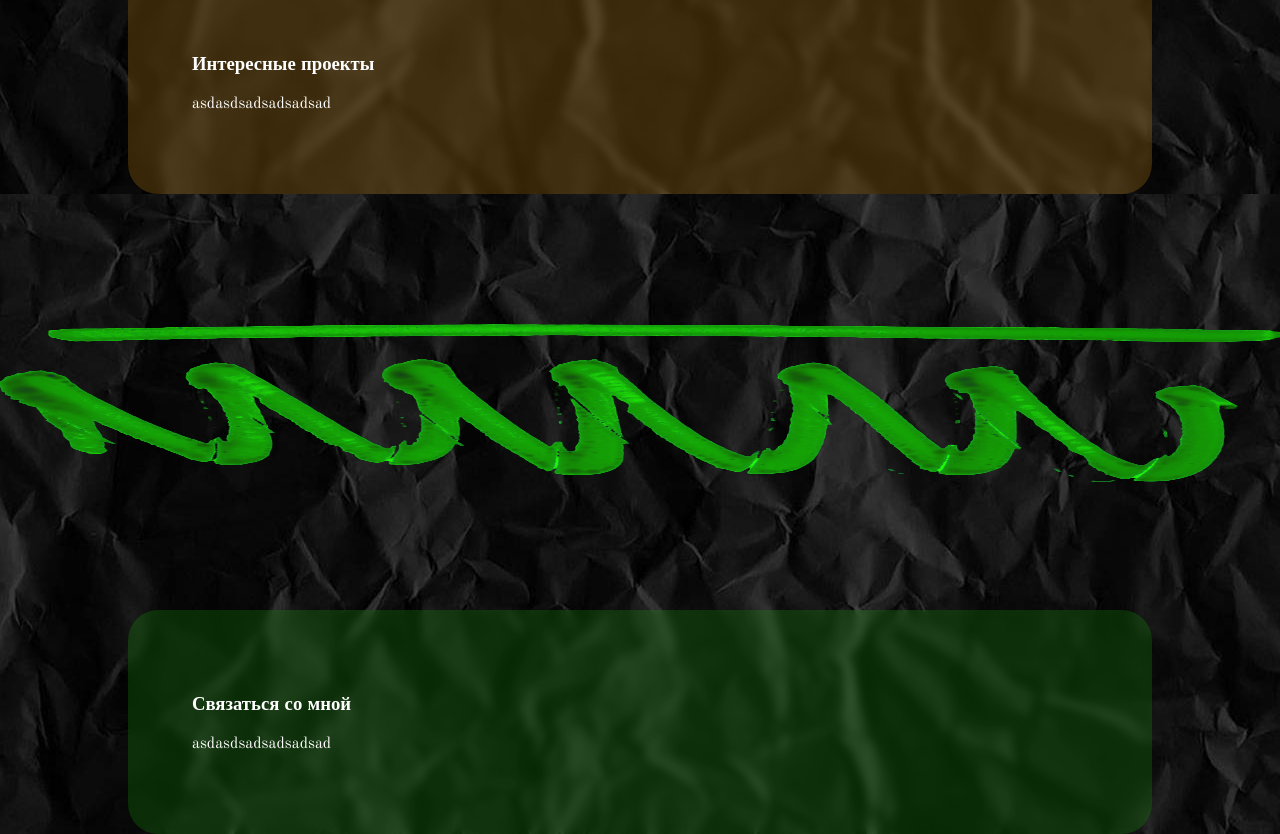
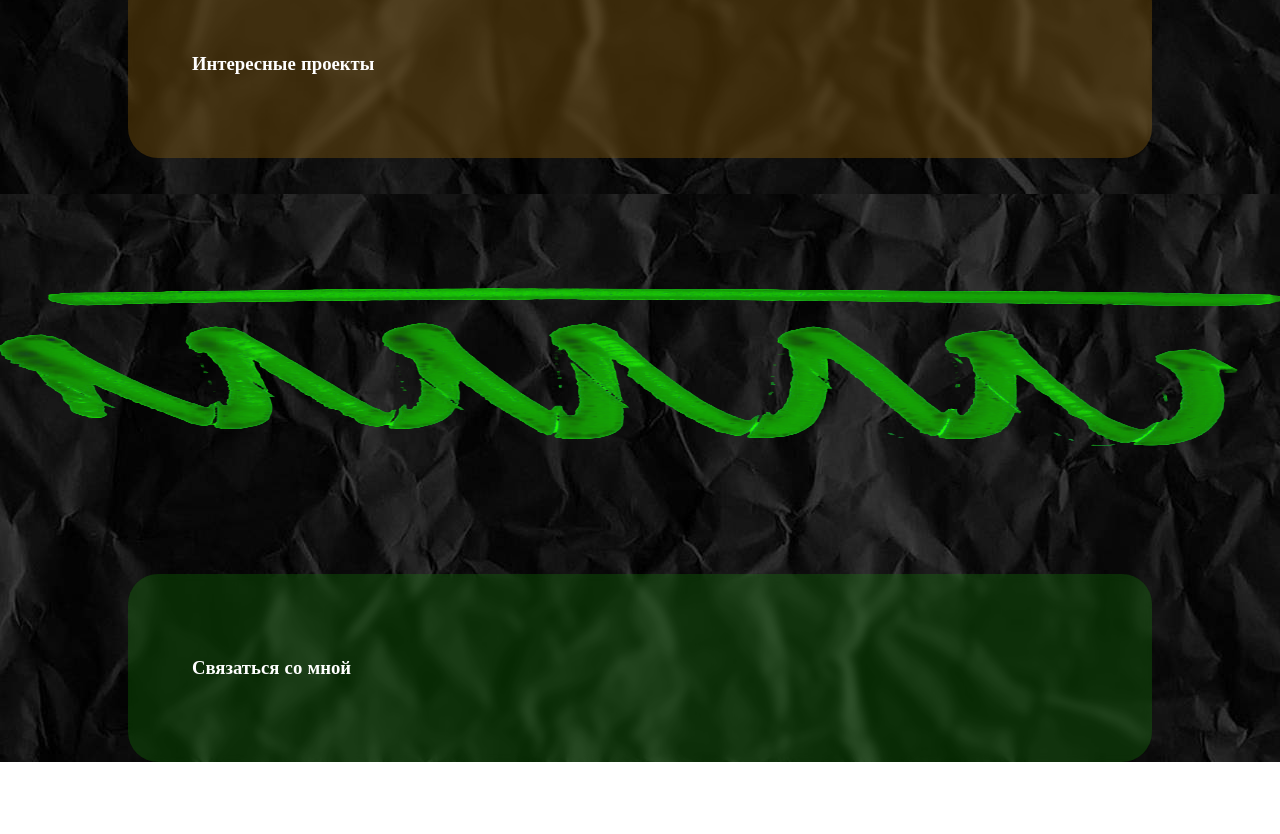
Before and after one commit to EgorkaPimp/resume, a plain HTML site: page html/index.html in a window 1280 px wide. Shown: the part 3046-3880 px from the top of the page. After the commit the page ends 3808 px from the top, so only its background shows below. Drawn offline with nearby package versions, Linux system fonts and the light colour scheme.

Commit message:
one_push

```diff
--- a/html/index.html
+++ b/html/index.html
@@ -111,14 +111,12 @@
         </div>
         <div class="projact">
             <h3>Интересные проекты</h3>
-            <p>asdasdsadsadsadsad</p>
         </div>
         <div class="line">
             <img src="/image/g_v2.png" alt="line_4">
         </div>
         <div class="tall">
             <h3>Связаться со мной</h3>
-            <p>asdasdsadsadsadsad</p>
         </div>
     </div>
 </body>
```
